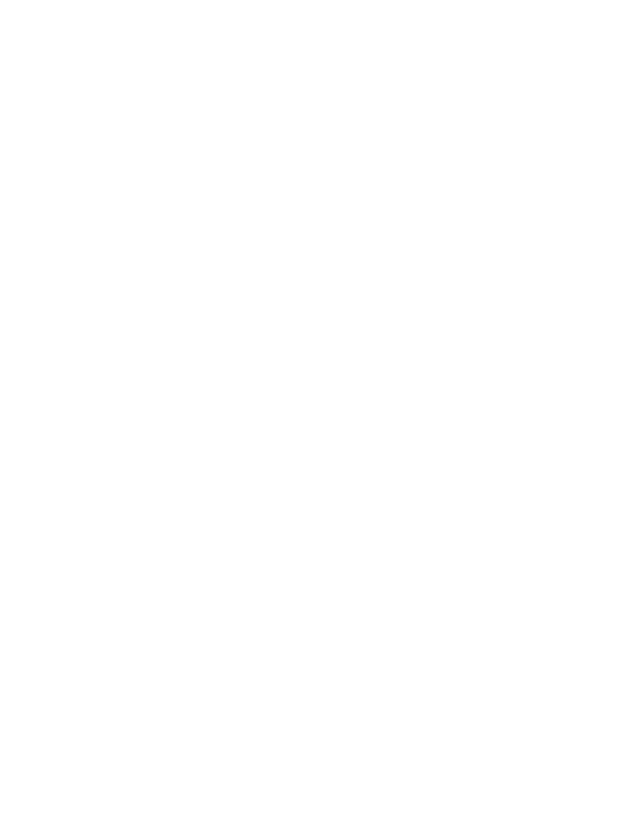
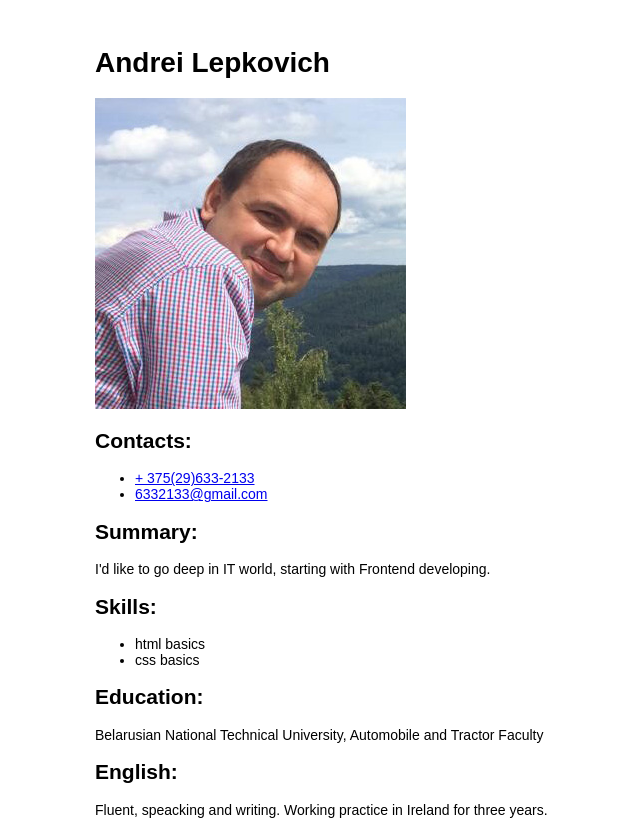
Before and after one commit to Lepkovich/rsschool-2019Q1-cv, a plain HTML site: page index.html in a window 1280 px wide. Shown: the whole page, without its empty margins (253-893 px from the left). Before the commit the page ends 800 px from the top, so only its background shows below. Drawn offline with Linux system fonts and the light colour scheme.

Commit message:
add photo, edit index and style

```diff
--- a/index.html
+++ b/index.html
@@ -8,6 +8,26 @@
     <title>CV Lepkovich</title>
 </head>
 <body>
+    <h1>Andrei Lepkovich</h1>
 
+    <img src="lepkovich.JPG" alt="Lepkovich Andrei Photo">
+    <br>
+    <h2>Contacts:</h2>
+        <ul>
+            <li><a href="tel:+">+ 375(29)633-2133</a></li>
+            <li><a href="mailto:">6332133@gmail.com</a></li>
+        </ul>
+    <h2>Summary:</h2>
+        <p>I'd like to go deep in IT world, starting with Frontend developing. </p>
+
+    <h2>Skills:</h2>
+        <ul>
+            <li>html basics</li>
+            <li>css basics</li>
+        </ul>
+    <h2>Education:</h2>
+        <p>Belarusian National Technical University, Automobile and Tractor Faculty</p>
+    <h2>English:</h2>
+    <p> Fluent, speacking and writing. Working practice in Ireland for three years.</p>
 </body>
 </html>
--- a/style.css
+++ b/style.css
@@ -0,0 +1,10 @@
+body {
+    width: 600px;
+	height: 800px;
+    position: absolute;
+    left: 50%;
+    top: 20px;
+    transform: translateX(-50%);
+    font-family: sans-serif;
+    font-size: 14px;
+}
```
Also changed, not shown: lepkovich.JPG (added).
